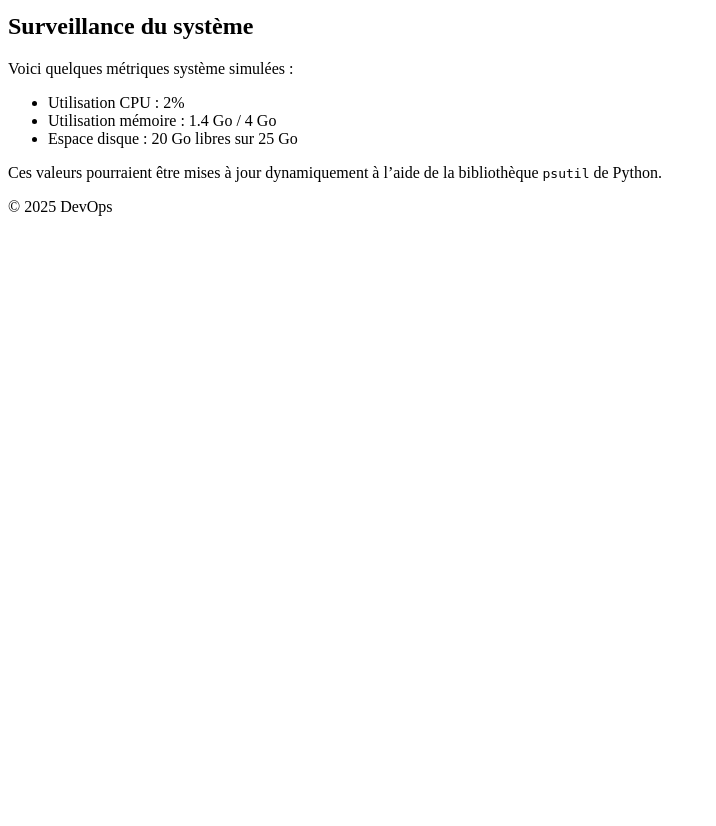
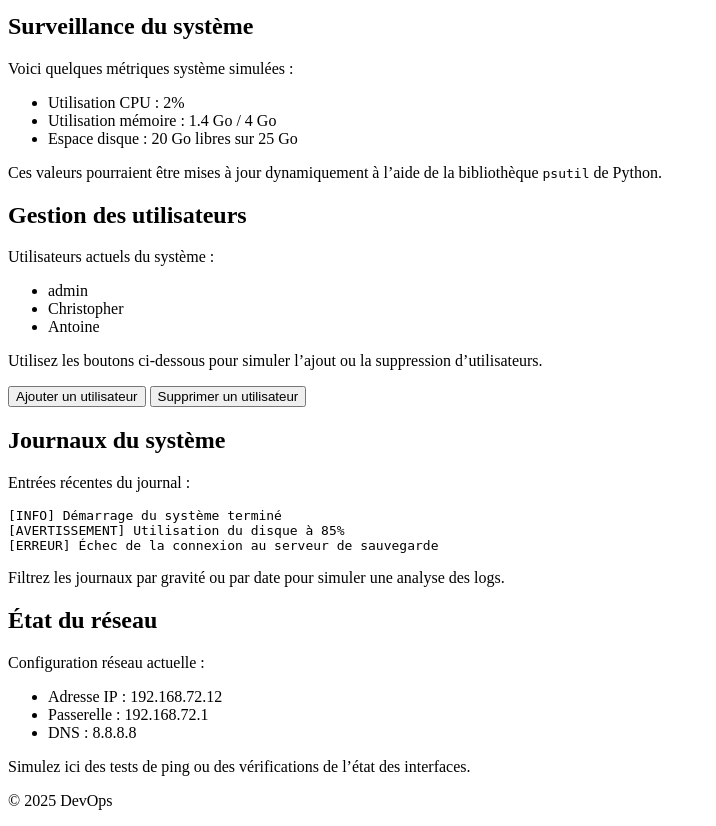
Before and after one commit to nooky77/devops-ci-cd-lab, a Flask app: page /groupe50 in a window 1280 px wide. Shown: the part 255-1081 px from the top of the page, without its empty margins (0-716 px from the left). Before the commit the page ends 471 px from the top, so only its background shows below. Run offline with Flask 3, Linux system fonts and the light colour scheme.

Commit message:
Update groupe50.html

```diff
--- a/templates/groupe50.html
+++ b/templates/groupe50.html
@@ -14,6 +14,34 @@
 </ul>
 <p>Ces valeurs pourraient être mises à jour dynamiquement à l’aide de la bibliothèque <code>psutil</code> de Python.</p>
 
+<h2>Gestion des utilisateurs</h2>
+<p>Utilisateurs actuels du système :</p>
+<ul>
+  <li>admin</li>
+  <li>Christopher</li>
+  <li>Antoine</li>
+</ul>
+<p>Utilisez les boutons ci-dessous pour simuler l’ajout ou la suppression d’utilisateurs.</p>
+<button>Ajouter un utilisateur</button>
+<button>Supprimer un utilisateur</button>
+
+<h2>Journaux du système</h2>
+<p>Entrées récentes du journal :</p>
+<pre>
+[INFO] Démarrage du système terminé
+[AVERTISSEMENT] Utilisation du disque à 85%
+[ERREUR] Échec de la connexion au serveur de sauvegarde
+</pre>
+<p>Filtrez les journaux par gravité ou par date pour simuler une analyse des logs.</p>
+
+<h2>État du réseau</h2>
+<p>Configuration réseau actuelle :</p>
+<ul>
+  <li>Adresse IP : 192.168.72.12</li>
+  <li>Passerelle : 192.168.72.1</li>
+  <li>DNS : 8.8.8.8</li>
+</ul>
+<p>Simulez ici des tests de ping ou des vérifications de l’état des interfaces.</p>
 
 
 {% endblock %}
```
